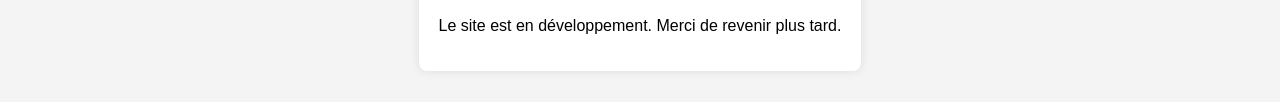
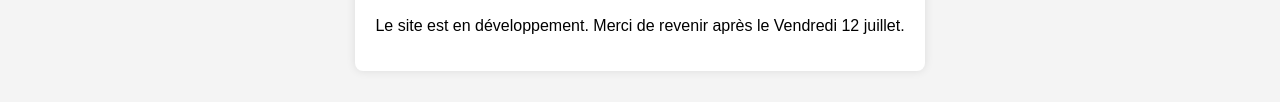
Before and after one commit to ligueelite/ligueelite.github.io, a plain HTML site: page index.html in a window 1280 px wide. Shown: the part 452-554 px from the top of the page. Drawn offline with Linux system fonts and the light colour scheme.

Commit message:
Update index.html

```diff
--- a/index.html
+++ b/index.html
@@ -53,7 +53,7 @@
     </header>
     <div id="coming-soon" class="container">
         <img src="https://cdn.discordapp.com/attachments/1182985293708656691/1260275422596300853/Ligue_Elite_Logo_4-removebg-preview.png?ex=668eba73&is=668d68f3&hm=b8d3a152d13aef068001694f0043eece4e1e95e2e62fe4b422f17455b05215b4&" alt="Ligue Élite Logo" class="logo">
-        <p>Le site est en développement. Merci de revenir plus tard.</p>
+        <p>Le site est en développement. Merci de revenir après le Vendredi 12 juillet.</p>
     </div>
     <div id="main-content" class="container hidden">
         <h2>Prochains Matchs</h2>
```
